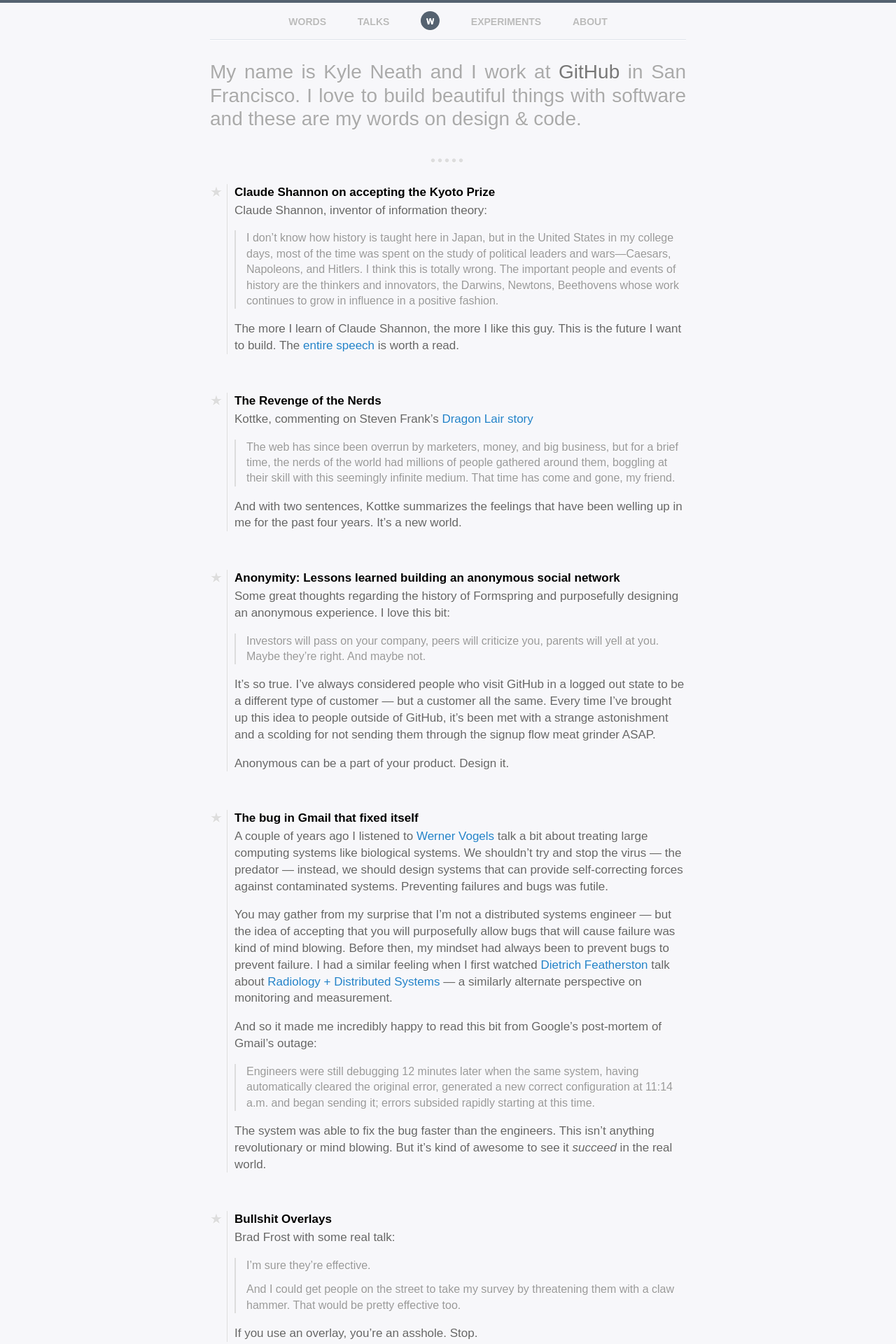
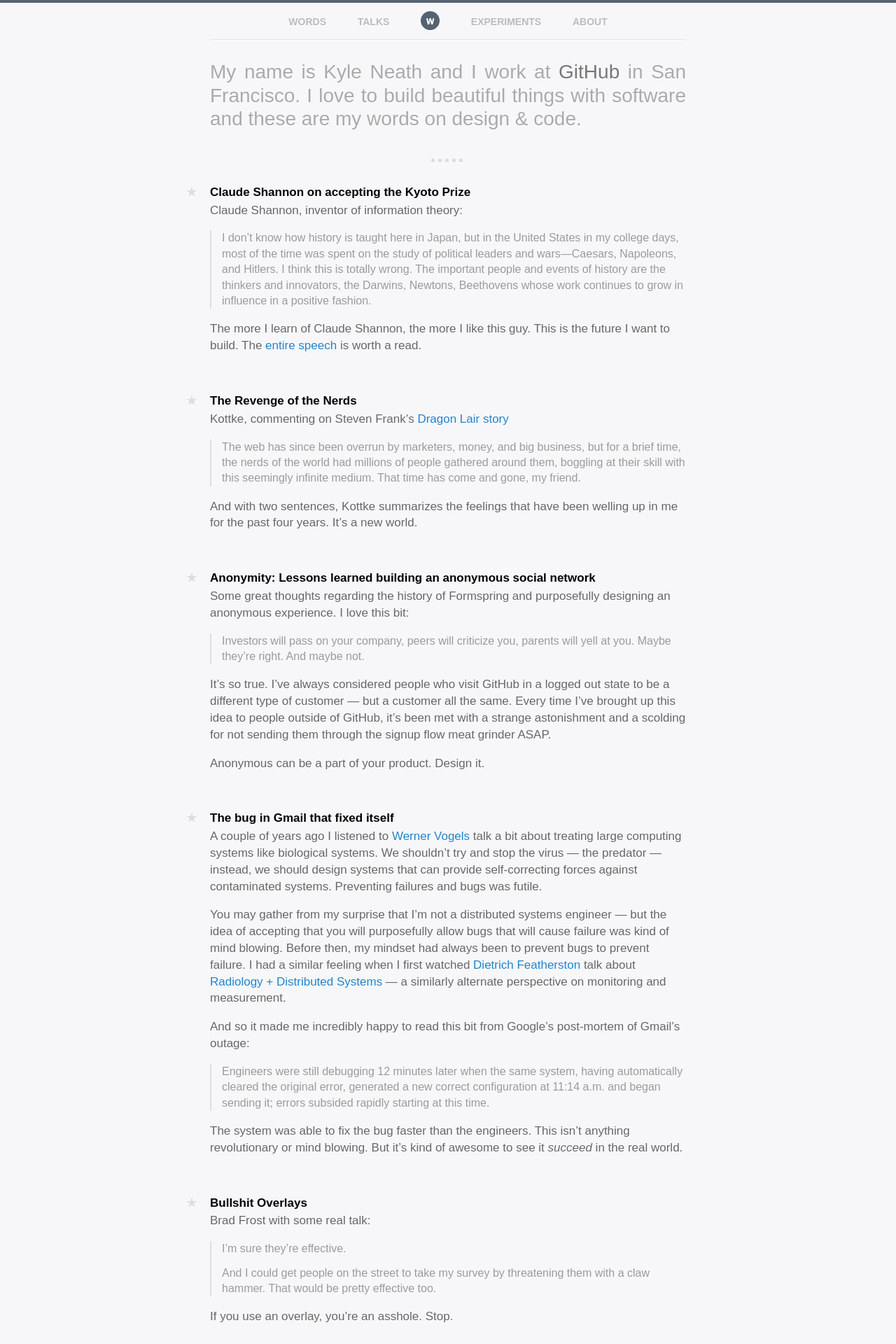
Before and after one commit to kneath/kneath.github.com, a Jekyll site: the page built from index.html, in a window 1280 px wide. Shown: the top 1920 px of the page at 70% size. Built offline with Jekyll 4.4.1, drawn with Linux system fonts in a browser that asks for light colours; Markdown is read by kramdown in place of the engine named in the settings; comment, search, counter and statistics services are not loaded.

Commit message:
Align the front page posts better

```diff
--- a/css/base.css
+++ b/css/base.css
@@ -162,10 +162,7 @@ ul.nav li.logo a {
 }
 
 .listing .post.other {
-  margin-left: 24px;
-  padding-left: 10px;
   color: #666;
-  border-left: 1px solid #ddd;
 }
 .listing .post.other h2 {
   margin: -5px 0 -15px 0;
```
